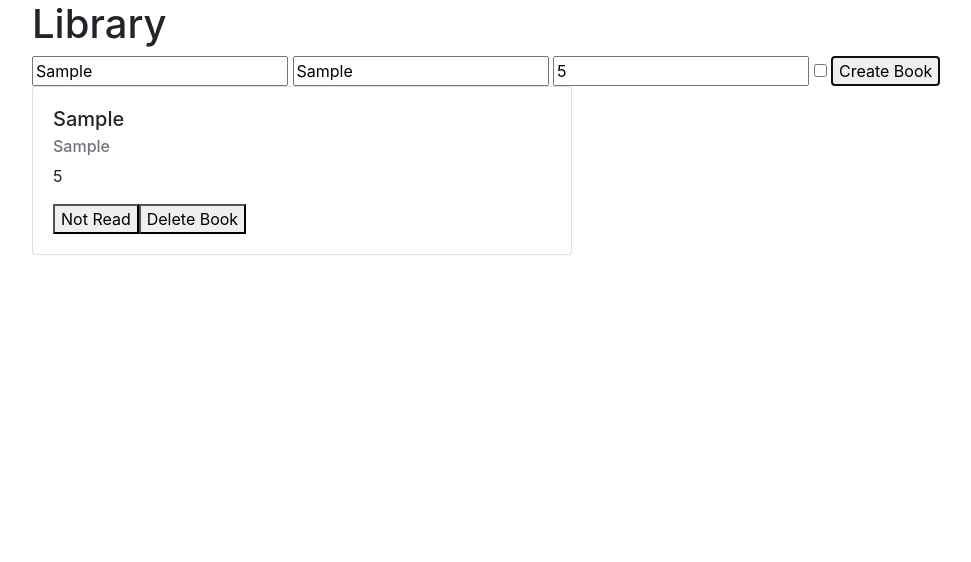
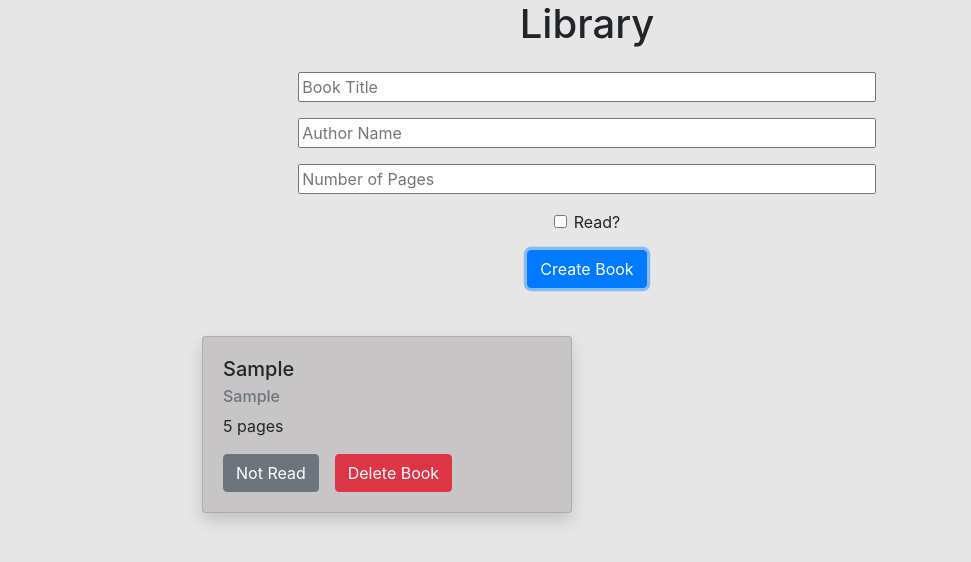
Before and after one commit to martinnajjar12/library, a plain HTML site: page index.html in a window 1280 px wide. Both pictures are taken after typing "Sample", "Sample", "5" into the empty fields and a click on the button "Create Book". Shown: the whole page, without its empty margins (53-1024 px from the left). Drawn offline with nearby package versions, Linux system fonts and the light colour scheme.

Commit message:
Style the elements

```diff
--- a/css/index.css
+++ b/css/index.css
@@ -0,0 +1,11 @@
+body {
+  background-color: #e6e6e6;
+}
+
+.container {
+  max-width: 800px;
+}
+
+.card {
+  background-color: #c7c5c5;
+}
--- a/index.html
+++ b/index.html
@@ -11,18 +11,31 @@
 
 <body>
   <header class="container">
-    <h1>
+    <h1 class="text-center mb-4">
       Library
     </h1>
   </header>
 
   <main>
     <div class="container">
-      <input type="text" name="title" id="title">
-      <input type="text" name="author" id="author">
-      <input type="number" name="pages" id="pages">
-      <input type="checkbox" name="read" id="readStatus">
-      <button type="button" id="createBtn">Create Book</button>
+        <div class="mb-5">
+          <div class="mb-3">
+            <input type="text" name="title" id="title" class="form-label w-75 mx-auto d-block" placeholder="Book Title">
+          </div>
+          <div class="mb-3">
+            <input type="text" name="author" id="author" class="form-label w-75 mx-auto d-block" placeholder="Author Name">
+          </div>
+          <div class="mb-3">
+            <input type="number" name="pages" id="pages" class="form-label w-75 mx-auto d-block" placeholder="Number of Pages">
+          </div>
+          <div class="mb-3 form-check text-center">
+            <input type="checkbox" name="read" id="readStatus" class="form-check-input">
+            <label class="form-check-label">Read?</label>
+          </div>
+          <div>
+            <button type="button" id="createBtn" class="btn btn-primary mx-auto d-block">Create Book</button>
+          </div>
+        </div>
 
       <div class="row">
       </div>
--- a/js/index.js
+++ b/js/index.js
@@ -1,4 +1,8 @@
 let myLibrary = [];
+let title = document.querySelector('#title');
+let author = document.querySelector('#author');
+let pages = document.querySelector('#pages');
+let read = document.querySelector('#readStatus');
 
 function Book(title, author, pages, read) {
   this.title = title;
@@ -11,16 +15,19 @@ const btn = document.querySelector('#createBtn');
 btn.addEventListener("click", addBookToLibrary);
 
 function addBookToLibrary() {
-  let title = document.querySelector('#title');
-  let author = document.querySelector('#author');
-  let pages = document.querySelector('#pages');
-  let read = document.querySelector('#readStatus');
-
   let book = new Book(title.value, author.value, pages.value, read.checked);
   myLibrary.push(book);
   saveLocal();
   const bookCard = new Card(book);
   newBook(bookCard);
+  cleanInputs();
+}
+
+function cleanInputs() {
+  title.value = '';
+  author.value = '';
+  pages.value = '';
+  read.checked = false;
 }
 
 function newBook(bookCard) {
@@ -49,10 +56,10 @@ function Card(book) {
 
 Card.prototype.createCard = (book) => {
   const column = document.createElement('div');
-  column.classList.add('col-6');
+  column.className = 'mb-3 col-6';
 
   const card = document.createElement('div');
-  card.classList.add('card');
+  card.className = 'shadow card';
 
   const cardBody = document.createElement('div');
   cardBody.classList.add('card-body');
@@ -67,10 +74,10 @@ Card.prototype.createCard = (book) => {
 
   const cardPages = document.createElement('p');
   cardPages.classList.add('card-text');
-  cardPages.textContent = book.pages;
+  cardPages.textContent = `${book.pages} pages`;
 
   const bookRead = document.createElement('button');
-  bookRead.classList.add('read-status');
+  bookRead.className = 'btn btn-secondary mr-3';
   bookRead.addEventListener('click', changeStatus);
   if(book.read) {
     bookRead.textContent = 'Read';
@@ -80,6 +87,7 @@ Card.prototype.createCard = (book) => {
 
   const deleteBtn = document.createElement('button');
   deleteBtn.setAttribute('type', 'button');
+  deleteBtn.className = 'btn btn-danger';
   deleteBtn.textContent = 'Delete Book';
   deleteBtn.addEventListener('click', deleteBook);
 
```
Also changed, not shown: 1 other file.
